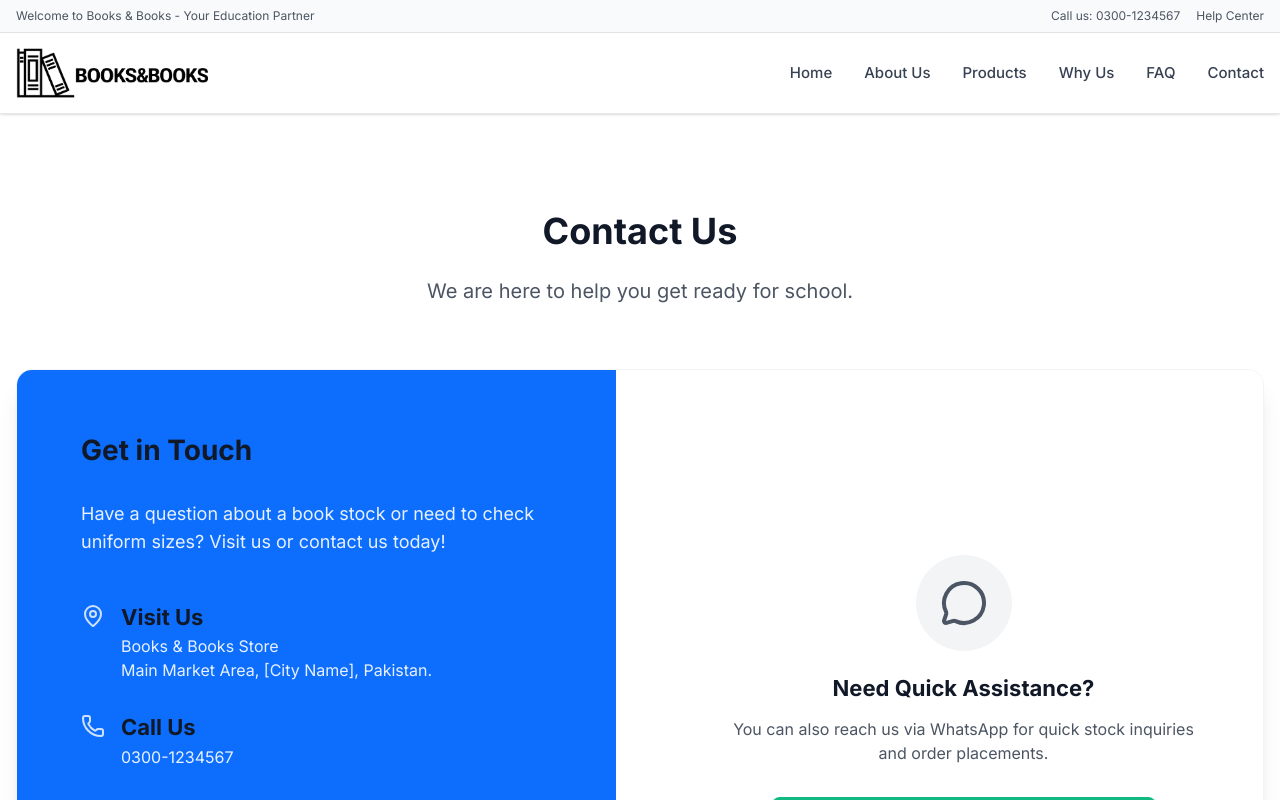
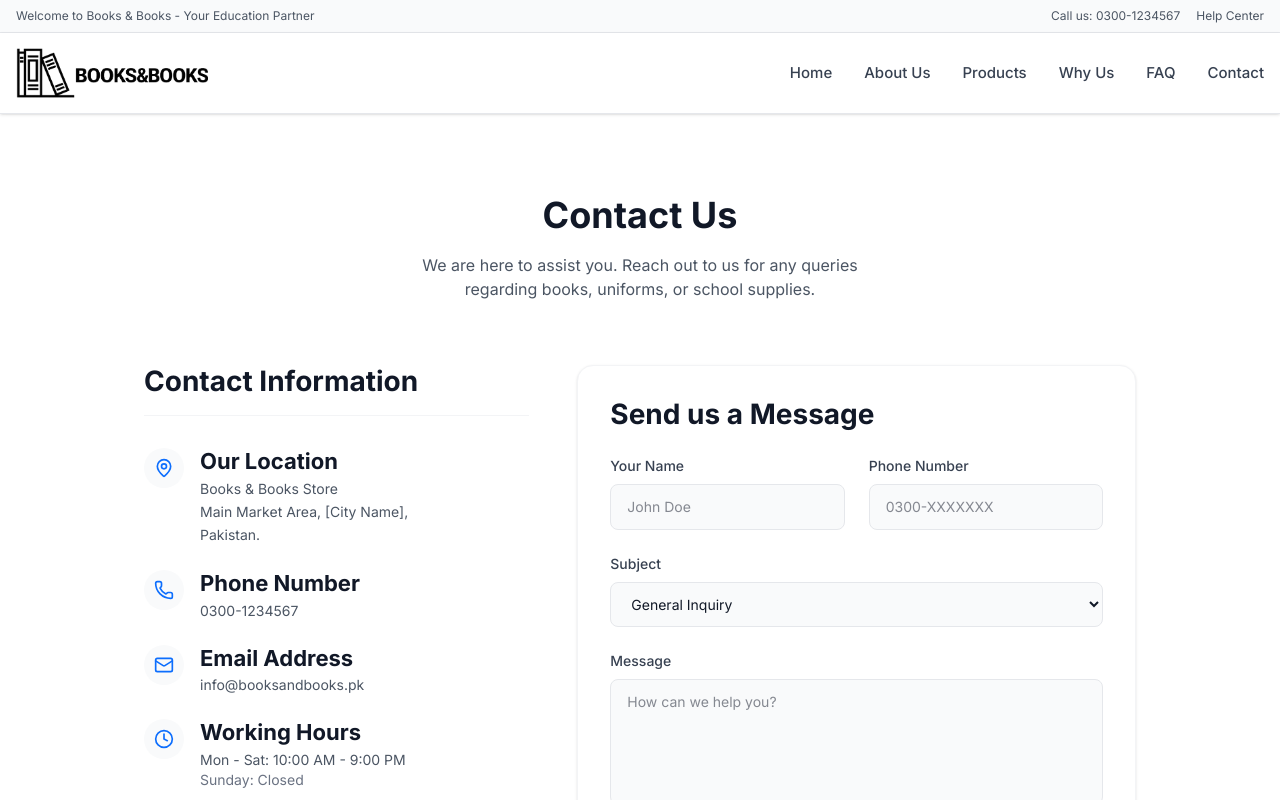
Before and after one commit to JaiKumarSuther/books-books, a Next.js app: page /contact in a window 1280 px wide. Shown: the top 800 px of the page. Built offline with nearby package versions, Linux system fonts and the light colour scheme.

Commit message:
fixed design of contact page

```diff
--- a/app/contact/page.tsx
+++ b/app/contact/page.tsx
@@ -1,68 +1,120 @@
-import { MapPin, Phone, Mail, Clock, MessageCircle } from "lucide-react";
+"use client";
+
+import { MapPin, Phone, Mail, Clock, Send } from "lucide-react";
 
 export default function Contact() {
     return (
-        <div className="py-16 md:py-24 max-w-[1280px] mx-auto px-4">
+        <div className="py-12 md:py-20 max-w-[1024px] mx-auto px-4">
+            {/* Header */}
             <div className="text-center mb-16">
-                <h1 className="text-4xl md:text-5xl font-bold text-gray-900 mb-6">Contact Us</h1>
-                <p className="text-xl text-gray-600">We are here to help you get ready for school.</p>
+                <h1 className="text-3xl md:text-4xl font-bold text-gray-900 mb-4">Contact Us</h1>
+                <p className="text-gray-600 max-w-lg mx-auto">
+                    We are here to assist you. Reach out to us for any queries regarding books, uniforms, or school supplies.
+                </p>
             </div>
 
-            <div className="grid md:grid-cols-2 gap-12 bg-white rounded-2xl shadow-xl border border-gray-100 overflow-hidden">
-                {/* Contact Info Section */}
-                <div className="p-10 md:p-16 bg-primary text-white">
-                    <h2 className="text-3xl font-bold mb-8">Get in Touch</h2>
-                    <p className="text-primary-light text-lg mb-12">
-                        Have a question about a book stock or need to check uniform sizes? Visit us or contact us today!
-                    </p>
+            <div className="grid md:grid-cols-12 gap-12">
+                {/* Contact Info Column */}
+                <div className="md:col-span-5 space-y-8">
+                    <h2 className="text-xl font-bold text-gray-900 border-b border-gray-100 pb-4">Contact Information</h2>
 
-                    <div className="space-y-8">
-                        <div className="flex items-start gap-4">
-                            <MapPin className="text-white opacity-80" size={24} />
+                    <div className="space-y-6">
+                        <div className="flex gap-4">
+                            <div className="w-10 h-10 bg-gray-50 rounded-full flex items-center justify-center text-primary flex-shrink-0">
+                                <MapPin size={20} />
+                            </div>
                             <div>
-                                <h3 className="font-semibold text-lg mb-1">Visit Us</h3>
-                                <p className="text-primary-light">Books & Books Store<br />Main Market Area, [City Name], Pakistan.</p>
+                                <h3 className="font-semibold text-gray-900 mb-1">Our Location</h3>
+                                <p className="text-sm text-gray-600 leading-relaxed">
+                                    Books & Books Store<br />
+                                    Main Market Area, [City Name],<br />
+                                    Pakistan.
+                                </p>
                             </div>
                         </div>
 
-                        <div className="flex items-start gap-4">
-                            <Phone className="text-white opacity-80" size={24} />
+                        <div className="flex gap-4">
+                            <div className="w-10 h-10 bg-gray-50 rounded-full flex items-center justify-center text-primary flex-shrink-0">
+                                <Phone size={20} />
+                            </div>
                             <div>
-                                <h3 className="font-semibold text-lg mb-1">Call Us</h3>
-                                <p className="text-primary-light">0300-1234567</p>
+                                <h3 className="font-semibold text-gray-900 mb-1">Phone Number</h3>
+                                <p className="text-sm text-gray-600">0300-1234567</p>
                             </div>
                         </div>
 
-                        <div className="flex items-start gap-4">
-                            <Mail className="text-white opacity-80" size={24} />
+                        <div className="flex gap-4">
+                            <div className="w-10 h-10 bg-gray-50 rounded-full flex items-center justify-center text-primary flex-shrink-0">
+                                <Mail size={20} />
+                            </div>
                             <div>
-                                <h3 className="font-semibold text-lg mb-1">Email Us</h3>
-                                <p className="text-primary-light">info@booksandbooks.pk</p>
+                                <h3 className="font-semibold text-gray-900 mb-1">Email Address</h3>
+                                <p className="text-sm text-gray-600">info@booksandbooks.pk</p>
                             </div>
                         </div>
 
-                        <div className="flex items-start gap-4">
-                            <Clock className="text-white opacity-80" size={24} />
+                        <div className="flex gap-4">
+                            <div className="w-10 h-10 bg-gray-50 rounded-full flex items-center justify-center text-primary flex-shrink-0">
+                                <Clock size={20} />
+                            </div>
                             <div>
-                                <h3 className="font-semibold text-lg mb-1">Opening Hours</h3>
-                                <p className="text-primary-light">Mon - Sat: 10:00 AM - 9:00 PM<br />Sunday: Closed</p>
+                                <h3 className="font-semibold text-gray-900 mb-1">Working Hours</h3>
+                                <p className="text-sm text-gray-600">Mon - Sat: 10:00 AM - 9:00 PM</p>
+                                <p className="text-sm text-gray-500">Sunday: Closed</p>
                             </div>
                         </div>
                     </div>
                 </div>
 
-                {/* Map Placeholder or simple message */}
-                <div className="p-10 md:p-16 bg-white flex flex-col justify-center items-center text-center">
-                    <div className="w-24 h-24 bg-gray-100 rounded-full flex items-center justify-center mb-6">
-                        <MessageCircle size={48} className="text-gray-600" />
-                    </div>
-                    <h3 className="text-2xl font-bold text-gray-900 mb-4">Need Quick Assistance?</h3>
-                    <p className="text-gray-600 mb-8">
-                        You can also reach us via WhatsApp for quick stock inquiries and order placements.
-                    </p>
-                    <button className="bg-success hover:bg-green-600 text-white font-bold py-3 px-8 rounded-lg shadow-md transition-colors w-full max-w-sm">
-                        Chat on WhatsApp
-                    </button>
+                {/* Form Column */}
+                <div className="md:col-span-7 bg-white p-6 md:p-8 rounded-2xl shadow-sm border border-gray-100">
+                    <h2 className="text-xl font-bold text-gray-900 mb-6">Send us a Message</h2>
+                    <form className="space-y-6" onSubmit={(e) => e.preventDefault()}>
+                        <div className="grid md:grid-cols-2 gap-6">
+                            <div>
+                                <label className="block text-sm font-medium text-gray-700 mb-2">Your Name</label>
+                                <input
+                                    type="text"
+                                    placeholder="John Doe"
+                                    className="w-full px-4 py-3 rounded-lg bg-gray-50 border border-gray-200 focus:outline-none focus:ring-2 focus:ring-primary/20 focus:border-primary transition-all text-sm"
+                                />
+                            </div>
+                            <div>
+                                <label className="block text-sm font-medium text-gray-700 mb-2">Phone Number</label>
+                                <input
+                                    type="tel"
+                                    placeholder="0300-XXXXXXX"
+                                    className="w-full px-4 py-3 rounded-lg bg-gray-50 border border-gray-200 focus:outline-none focus:ring-2 focus:ring-primary/20 focus:border-primary transition-all text-sm"
+                                />
+                            </div>
+                        </div>
+
+                        <div>
+                            <label className="block text-sm font-medium text-gray-700 mb-2">Subject</label>
+                            <select className="w-full px-4 py-3 rounded-lg bg-gray-50 border border-gray-200 focus:outline-none focus:ring-2 focus:ring-primary/20 focus:border-primary transition-all text-sm">
+                                <option>General Inquiry</option>
+                                <option>Order Status</option>
+                                <option>Product Availability</option>
+                                <option>Complaint</option>
+                            </select>
+                        </div>
+
+                        <div>
+                            <label className="block text-sm font-medium text-gray-700 mb-2">Message</label>
+                            <textarea
+                                rows={5}
+                                placeholder="How can we help you?"
+                                className="w-full px-4 py-3 rounded-lg bg-gray-50 border border-gray-200 focus:outline-none focus:ring-2 focus:ring-primary/20 focus:border-primary transition-all text-sm resize-none"
+                            ></textarea>
+                        </div>
+
+                        <button
+                            type="submit"
+                            className="w-full bg-primary hover:bg-primary-hover text-white font-semibold py-3 rounded-lg shadow-md hover:shadow-lg transition-all flex items-center justify-center gap-2"
+                        >
+                            <Send size={18} /> Send Message
+                        </button>
+                    </form>
                 </div>
             </div>
         </div>
```
